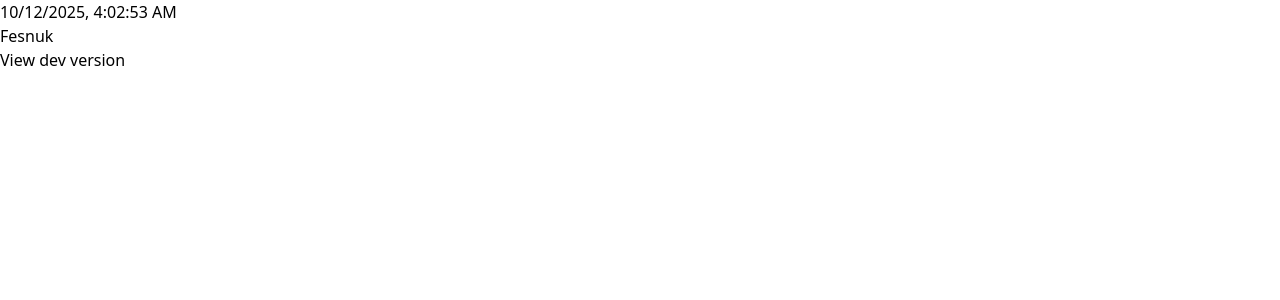
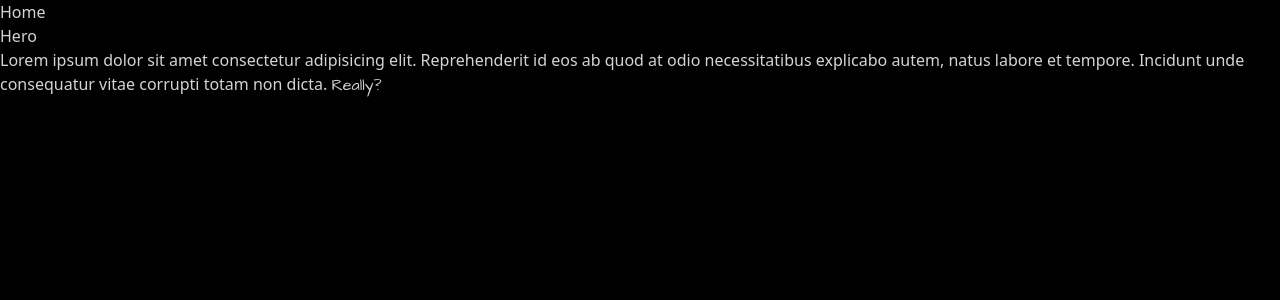
Before and after one commit to wahyusa/fesnuk, a SvelteKit app: page / in a window 1280 px wide. Shown: the top 300 px of the page. Built offline with nearby package versions, Linux system fonts and the light colour scheme.

Commit message:
chore setup fonts

```diff
--- a/package.json
+++ b/package.json
@@ -39,5 +39,8 @@
 		"typescript-eslint": "^8.44.1",
 		"vite": "^7.1.7",
 		"wrangler": "^4.42.2"
+	},
+	"dependencies": {
+		"@fontsource/architects-daughter": "^5.2.7"
 	}
 }
--- a/src/app.css
+++ b/src/app.css
@@ -1,3 +1,12 @@
+@import '@fontsource/architects-daughter';
 @import 'tailwindcss';
 @plugin '@tailwindcss/forms';
 @plugin '@tailwindcss/typography';
+
+@theme {
+    --font-sketch: "Architects Daughter";
+}
+
+body {
+	@apply bg-black text-neutral-300;
+}
--- a/src/routes/+page.svelte
+++ b/src/routes/+page.svelte
@@ -10,6 +10,18 @@
 	});
 </script>
 
-<time>{date}</time>
-<h1>Fesnuk</h1>
-<a href="#!" aria-label="Link to development version preview of this website">View dev version</a>
+<header>
+	<nav>Home</nav>
+	<section id="hero">Hero</section>
+</header>
+
+<main>
+	<section id="background">
+		Lorem ipsum dolor sit amet consectetur adipisicing elit. Reprehenderit id eos ab quod at odio
+		necessitatibus explicabo autem, natus labore et tempore. Incidunt unde consequatur vitae
+		corrupti totam non dicta.
+		<button type="button">
+			<span class="font-sketch"> Really? </span>
+		</button>
+	</section>
+</main>
```
Also changed, not shown: 1 other file (tests, documents, lock files or other folders).
